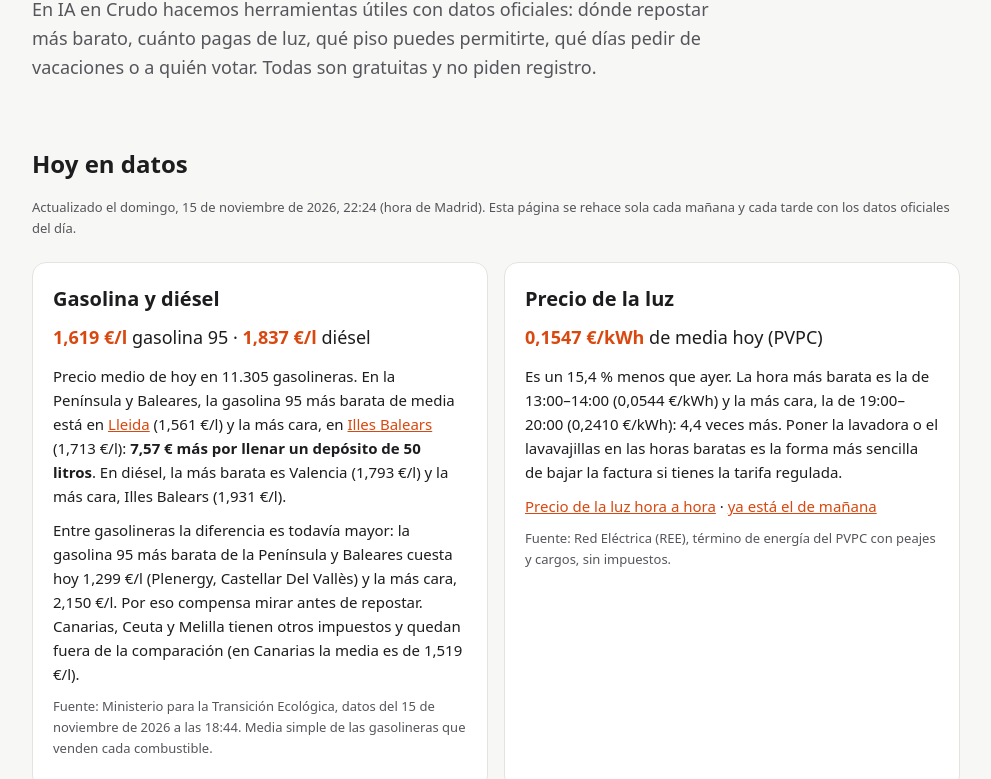
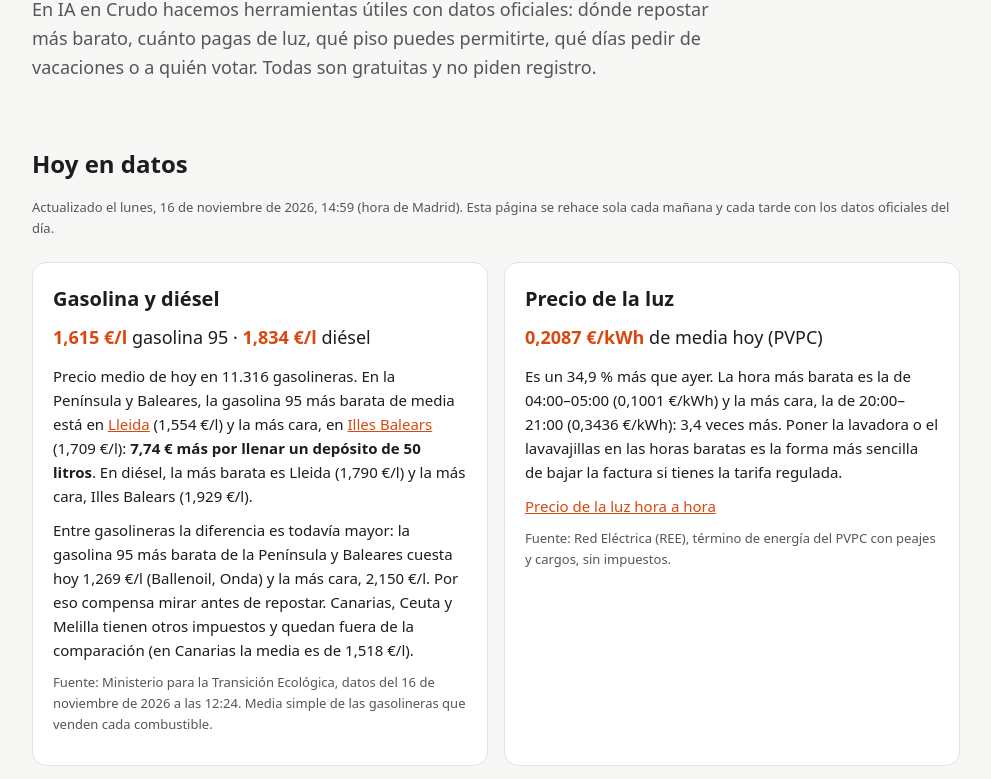
Before and after one commit to agomezve/iaencrudo-raiz, a plain HTML site: page index.html in a window 1280 px wide. Shown: the part 111-890 px from the top of the page, without its empty margins (144-1135 px from the left). Drawn offline with Linux system fonts and the light colour scheme.

Commit message:
Datos del día en la portada

```diff
--- a/index.html
+++ b/index.html
@@ -60,20 +60,20 @@ footer a{color:var(--sub)}
 
 <main>
 <h2 class="seccion">Hoy en datos</h2>
-<p class="actualizado">Actualizado el <time datetime="2026-11-15">domingo, 15 de noviembre de 2026, 22:24</time> (hora de Madrid). Esta página se rehace sola cada mañana y cada tarde con los datos oficiales del día.</p>
+<p class="actualizado">Actualizado el <time datetime="2026-11-16">lunes, 16 de noviembre de 2026, 14:59</time> (hora de Madrid). Esta página se rehace sola cada mañana y cada tarde con los datos oficiales del día.</p>
 <div class="datos">
 <section class="dato">
 <h2>Gasolina y diésel</h2>
-<p class="cifra"><strong>1,619 €/l</strong> gasolina 95 · <strong>1,837 €/l</strong> diésel</p>
-<p>Precio medio de hoy en 11.305 gasolineras. En la Península y Baleares, la gasolina 95 más barata de media está en <a href="https://repostabarato.iaencrudo.es/provincia/lleida">Lleida</a> (1,561 €/l) y la más cara, en <a href="https://repostabarato.iaencrudo.es/provincia/illes-balears">Illes Balears</a> (1,713 €/l): <strong>7,57 € más por llenar un depósito de 50 litros</strong>. En diésel, la más barata es Valencia (1,793 €/l) y la más cara, Illes Balears (1,931 €/l).</p>
-<p>Entre gasolineras la diferencia es todavía mayor: la gasolina 95 más barata de la Península y Baleares cuesta hoy 1,299 €/l (Plenergy, Castellar Del Vallès) y la más cara, 2,150 €/l. Por eso compensa mirar antes de repostar. Canarias, Ceuta y Melilla tienen otros impuestos y quedan fuera de la comparación (en Canarias la media es de 1,519 €/l).</p>
-<p class="fuente">Fuente: Ministerio para la Transición Ecológica, datos del 15 de noviembre de 2026 a las 18:44. Media simple de las gasolineras que venden cada combustible.</p>
+<p class="cifra"><strong>1,615 €/l</strong> gasolina 95 · <strong>1,834 €/l</strong> diésel</p>
+<p>Precio medio de hoy en 11.316 gasolineras. En la Península y Baleares, la gasolina 95 más barata de media está en <a href="https://repostabarato.iaencrudo.es/provincia/lleida">Lleida</a> (1,554 €/l) y la más cara, en <a href="https://repostabarato.iaencrudo.es/provincia/illes-balears">Illes Balears</a> (1,709 €/l): <strong>7,74 € más por llenar un depósito de 50 litros</strong>. En diésel, la más barata es Lleida (1,790 €/l) y la más cara, Illes Balears (1,929 €/l).</p>
+<p>Entre gasolineras la diferencia es todavía mayor: la gasolina 95 más barata de la Península y Baleares cuesta hoy 1,269 €/l (Ballenoil, Onda) y la más cara, 2,150 €/l. Por eso compensa mirar antes de repostar. Canarias, Ceuta y Melilla tienen otros impuestos y quedan fuera de la comparación (en Canarias la media es de 1,518 €/l).</p>
+<p class="fuente">Fuente: Ministerio para la Transición Ecológica, datos del 16 de noviembre de 2026 a las 12:24. Media simple de las gasolineras que venden cada combustible.</p>
 </section>
 <section class="dato">
 <h2>Precio de la luz</h2>
-<p class="cifra"><strong>0,1547 €/kWh</strong> de media hoy (PVPC)</p>
-<p>Es un 15,4 % menos que ayer. La hora más barata es la de 13:00–14:00 (0,0544 €/kWh) y la más cara, la de 19:00–20:00 (0,2410 €/kWh): 4,4 veces más. Poner la lavadora o el lavavajillas en las horas baratas es la forma más sencilla de bajar la factura si tienes la tarifa regulada.</p>
-<p><a href="https://ahorroluz.iaencrudo.es/precio-luz-hoy">Precio de la luz hora a hora</a> · <a href="https://ahorroluz.iaencrudo.es/precio-luz-manana">ya está el de mañana</a></p>
+<p class="cifra"><strong>0,2087 €/kWh</strong> de media hoy (PVPC)</p>
+<p>Es un 34,9 % más que ayer. La hora más barata es la de 04:00–05:00 (0,1001 €/kWh) y la más cara, la de 20:00–21:00 (0,3436 €/kWh): 3,4 veces más. Poner la lavadora o el lavavajillas en las horas baratas es la forma más sencilla de bajar la factura si tienes la tarifa regulada.</p>
+<p><a href="https://ahorroluz.iaencrudo.es/precio-luz-hoy">Precio de la luz hora a hora</a></p>
 <p class="fuente">Fuente: Red Eléctrica (REE), término de energía del PVPC con peajes y cargos, sin impuestos.</p>
 </section>
 <section class="dato">
@@ -87,7 +87,7 @@ footer a{color:var(--sub)}
 </section>
 <section class="dato">
 <h2>Elecciones del 29-N</h2>
-<p class="cifra"><strong>Faltan 14 días</strong> para las elecciones generales del 29 de noviembre</p>
+<p class="cifra"><strong>Faltan 13 días</strong> para las elecciones generales del 29 de noviembre</p>
 <p>No todos los votos pesan lo mismo: en Teruel sale un diputado por cada 35.451 electores y en Madrid, uno por cada 137.488. Un voto en Teruel pesa 3,9 veces más que uno en Madrid, porque la ley electoral da a cada provincia un mínimo de 2 diputados (1 a Ceuta y Melilla) y reparte el resto según la población.</p>
 <p><a href="https://elecciones.iaencrudo.es/cuanto-vale-tu-voto">Cuánto vale tu voto en tu provincia</a> · <a href="https://elecciones.iaencrudo.es/test-politico">Test político</a> · <a href="https://elecciones.iaencrudo.es/">Candidatos de tu provincia</a></p>
 <p class="fuente">Fuente: censo electoral de 2023 (Ministerio del Interior) y escaños del Real Decreto 806/2026.</p>
```
